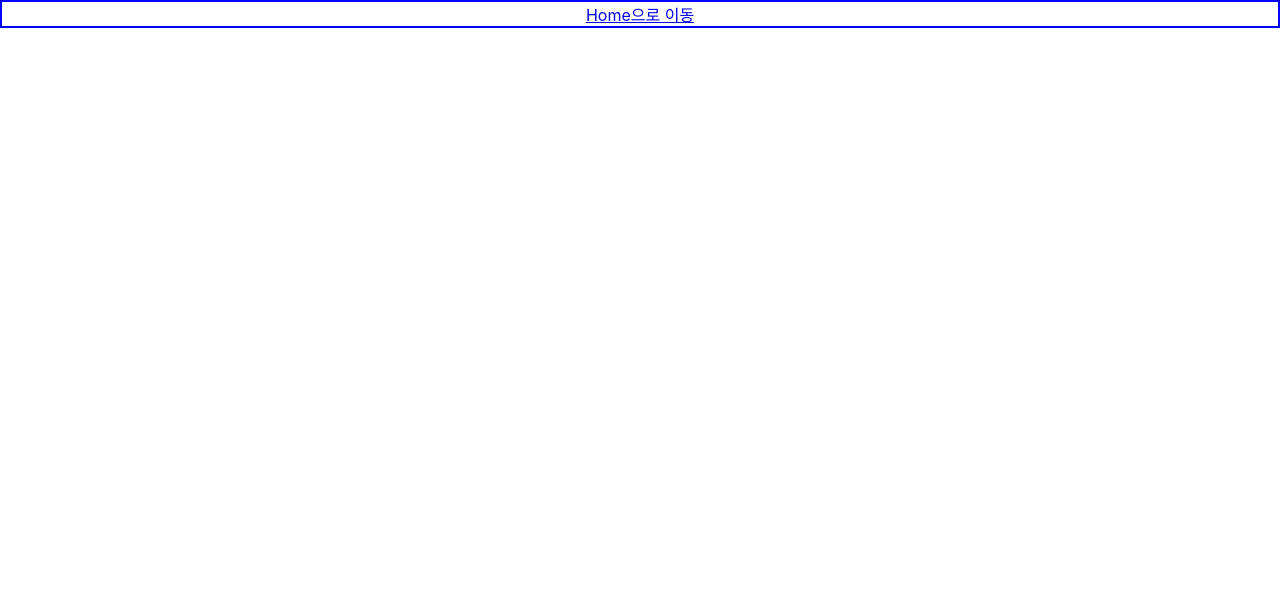
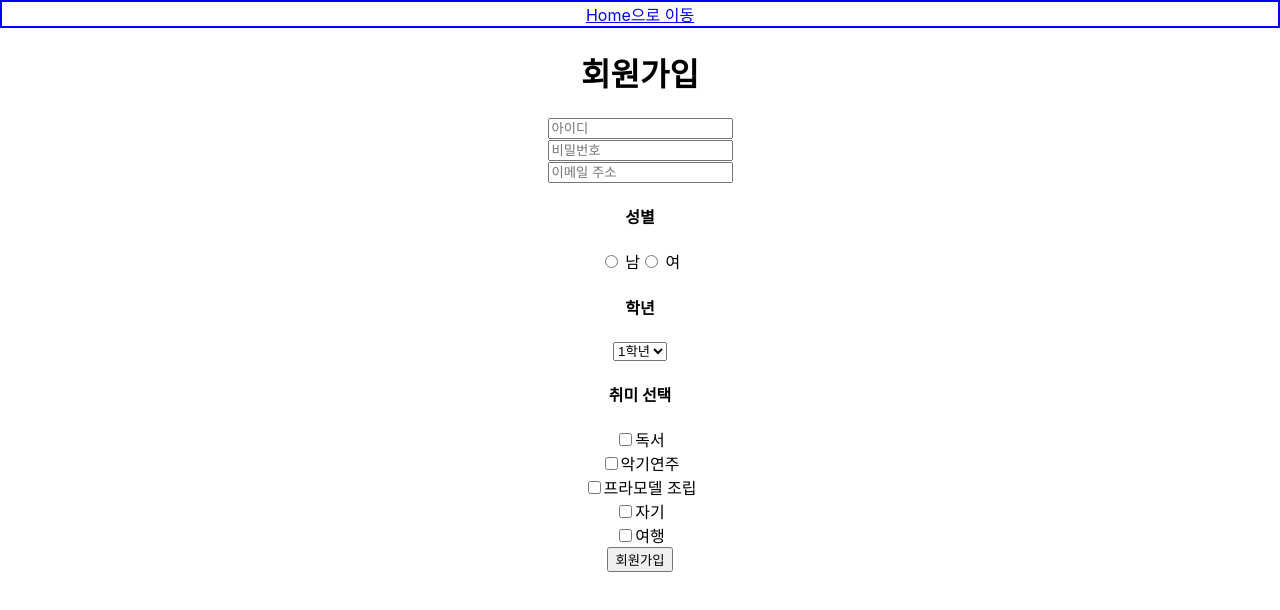
Before and after one commit to hs1624/ReactStudy, a React (Create React App) app: page /signup in a window 1280 px wide. Before the commit this address had no page. Shown: the top 610 px of the page. Built offline with nearby package versions, Linux system fonts and the light colour scheme.

Commit message:
Feat: Router 회원가입 추가

```diff
--- a/src/App.js
+++ b/src/App.js
@@ -5,6 +5,9 @@ import Calc1 from './comp/calc/study01'
 
 import Inp1 from './comp/inp/input01'
 import Outp1 from './comp/inp/output01'
+import Signup from './comp/reg/Signup'
+import Mypage from './comp/reg/MyPage'
+
 
 function App() {
   return (
@@ -18,6 +21,9 @@ function App() {
 
           <Route path={"/inp1"} element={<Inp1 />} />
           <Route path={"/outp1"} element={<Outp1 />} />
+
+          <Route path={"/signup"} element={<Signup />} />
+          <Route path={"/mypage"} element={<Mypage />} />
         </Routes>
       </BrowserRouter>
     </div>
@@ -42,6 +48,9 @@ function Home() {
       <h4>데이터 옮기기</h4>
       <Link to="/inp1">데이터 입력</Link><br/>
       <Link to="/outp1">데이터 출력</Link><br/>
+
+      <h2>회원</h2>
+      <Link to="/signup">회원가입</Link><br/>
     </div>
   )
 }
--- a/src/comp/inp/input01.js
+++ b/src/comp/inp/input01.js
@@ -1,26 +1,33 @@
-import { useState } from "react"
+import { useState } from "react";
+import { useNavigate } from "react-router-dom"; // useNavigate import
 
 export default function InputStudy() {
-
   const [inp, setInp] = useState('');
+  const navigate = useNavigate(); // useNavigate 사용
 
   function send() {
     alert(inp);
 
+    // 입력값을 localStorage에 저장
     localStorage.setItem('study', inp);
+
+    // '/outp1' 경로로 이동
+    navigate('/outp1');
   }
 
   return (
     <div>
       <h1>InputStudy</h1>
       <input
-                type='text'
+        type="text"
         value={inp}
-                onChange={ e=> setInp(e.target.value) } />
-
-            <input type='button'
-                value='전송'
-                onClick={send} />
+        onChange={(e) => setInp(e.target.value)}
+      />
+      <input
+        type="button"
+        value="전송"
+        onClick={send}
+      />
     </div>
-    )
+  );
 }
--- /dev/null
+++ b/src/comp/reg/MyPage.js
@@ -0,0 +1,33 @@
+import { useLocation } from "react-router-dom";
+
+export default function Mypage() {
+  const location = useLocation();
+  const userData = location.state; // Signup에서 전달된 state 데이터
+
+  return (
+    <div>
+      <h1>회원 정보</h1>
+      {userData ? (
+        <div>
+          <p><strong>아이디:</strong> {userData.아이디}</p>
+          <p><strong>비밀번호:</strong> {userData.비밀번호}</p>
+          <p><strong>이메일 주소:</strong> {userData.이메일주소}</p>
+          <p><strong>성별:</strong> {userData.성별}</p>
+          <p><strong>학년:</strong> {userData.학년}</p>
+          <p><strong>취미</strong></p>
+          {userData.취미 && userData.취미.length > 0 ? (
+            <ul>
+              {userData.취미.map((hobby, index) => (
+                <li key={index}>{hobby}</li>
+              ))}
+            </ul>
+          ) : (
+            <p>선택된 취미 없음</p>
+          )}
+        </div>
+      ) : (
+        <p>입력된 회원 정보가 없습니다.</p>
+      )}
+    </div>
+  );
+}
--- /dev/null
+++ b/src/comp/reg/Signup.js
@@ -0,0 +1,136 @@
+import { useNavigate } from "react-router-dom";
+import { useState } from "react";
+
+export default function Signup() {
+  const [아이디, 확인아이디] = useState('');
+  const [비밀번호, 확인비밀번호] = useState('');
+  const [이메일주소, 확인이메일] = useState('');
+  const [성별, 확인성별] = useState('');
+  const [sel, setSel] = useState('1학년');
+  const [hobby, setHobby] = useState([]); // 취미 선택 상태
+
+  const navigate = useNavigate();
+
+  // 취미 체크박스 상태 관리
+  const handleHobbyChange = (e) => {
+    const { value, checked } = e.target;
+    if (checked) {
+      setHobby((prevHobbies) => [...prevHobbies, value]); // 체크된 항목 추가
+    } else {
+      setHobby((prevHobbies) => prevHobbies.filter((h) => h !== value)); // 체크 해제된 항목 제거
+    }
+  };
+
+  // 회원가입 데이터 전송
+  const handleSignup = () => {
+    const signupData = {
+      아이디,
+      비밀번호,
+      이메일주소,
+      성별,
+      학년: sel,
+      취미: hobby,
+    };
+
+    // localStorage에 저장 (선택적으로 사용)
+    localStorage.setItem('signupData', JSON.stringify(signupData));
+
+    // MyPage로 데이터 전달
+    navigate('/mypage', { state: signupData });
+
+    // 입력값 초기화
+    확인아이디('');
+    확인비밀번호('');
+    확인이메일('');
+    확인성별('');
+    setSel('1학년');
+    setHobby([]);
+  };
+
+  const hobbyList = [
+    { name: '독서' },
+    { name: '악기연주' },
+    { name: '프라모델 조립' },
+    { name: '자기' },
+    { name: '여행' }
+  ];
+
+  return (
+    <div className="App">
+      <h1>회원가입</h1>
+      <div>
+        <input
+          type="text"
+          placeholder="아이디"
+          value={아이디}
+          onChange={(e) => 확인아이디(e.target.value)}
+        />
+      </div>
+      <div>
+        <input
+          type="password"
+          placeholder="비밀번호"
+          value={비밀번호}
+          onChange={(e) => 확인비밀번호(e.target.value)}
+        />
+      </div>
+      <div>
+        <input
+          type="text"
+          placeholder="이메일 주소"
+          value={이메일주소}
+          onChange={(e) => 확인이메일(e.target.value)}
+        />
+      </div>
+      <h4>성별</h4>
+      <div>
+        <label>
+          <input
+            type="radio"
+            name="성별"
+            value="남"
+            checked={성별 === '남'}
+            onChange={(e) => 확인성별(e.target.value)}
+          />{' '}
+          남
+        </label>
+        <label>
+          <input
+            type="radio"
+            name="성별"
+            value="여"
+            checked={성별 === '여'}
+            onChange={(e) => 확인성별(e.target.value)}
+          />{' '}
+          여
+        </label>
+      </div>
+      <h4>학년</h4>
+      <div>
+        <select value={sel} onChange={(e) => setSel(e.target.value)}>
+          <option value="1학년">1학년</option>
+          <option value="2학년">2학년</option>
+          <option value="3학년">3학년</option>
+          <option value="4학년">4학년</option>
+        </select>
+      </div>
+      <h4>취미 선택</h4>
+      {hobbyList.map((item, index) => (
+        <div key={index}>
+          <label>
+            <input
+              type="checkbox"
+              value={item.name}
+              checked={hobby.includes(item.name)}
+              onChange={handleHobbyChange}
+            />
+            {item.name}
+          </label>
+        </div>
+      ))}
+      <div>
+        <button onClick={handleSignup}>회원가입</button>
+      </div>
+    </div>
+  );
+}
```
Lines whose indentation alone changed are shown as unchanged.
